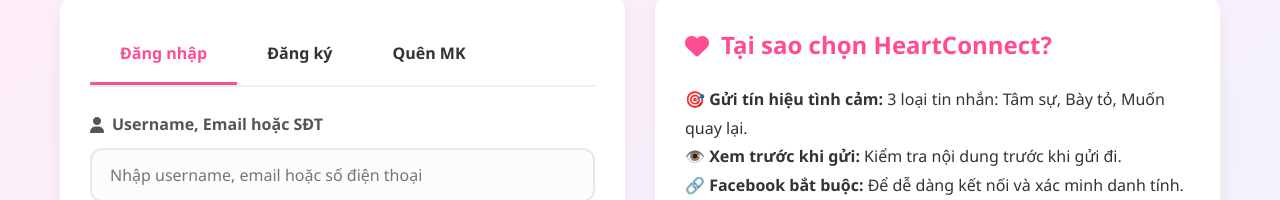
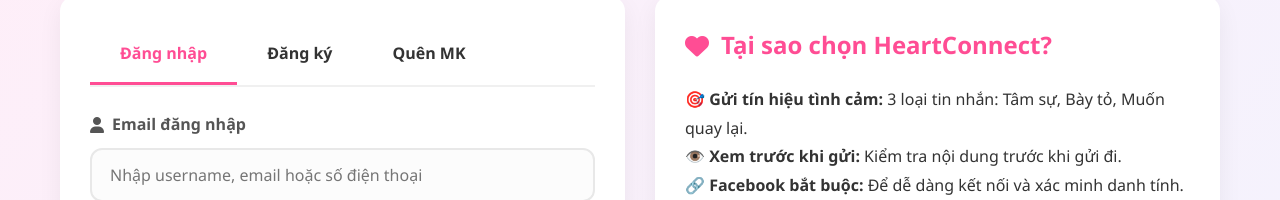
Before and after one commit to tuancongn/Web_Tinh_Yeu_2, a plain HTML site: page public/index.html in a window 1280 px wide. Shown: the part 216-416 px from the top of the page. Drawn offline with Linux system fonts and the light colour scheme; a script that the page names is missing.

Commit message:
Update index.html

```diff
--- a/public/index.html
+++ b/public/index.html
@@ -33,7 +33,7 @@
                     <div class="form-group">
                         <label class="form-label">
                             <i class="fas fa-user"></i>
-                            Username, Email hoặc SĐT
+                            Email đăng nhập
                         </label>
                         <input type="text" class="form-input" id="login-identifier" placeholder="Nhập username, email hoặc số điện thoại">
                     </div>
@@ -668,4 +668,5 @@
     document.body.appendChild(script);
 </script>
 </body>
+
 </html>
```
